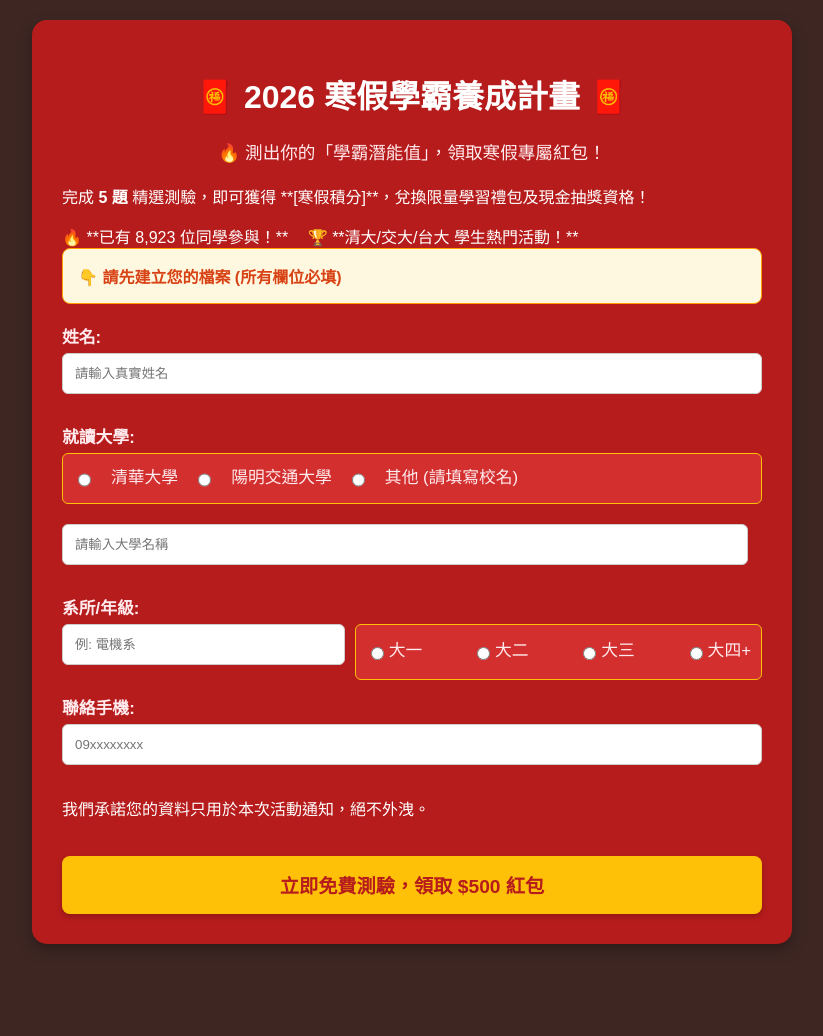
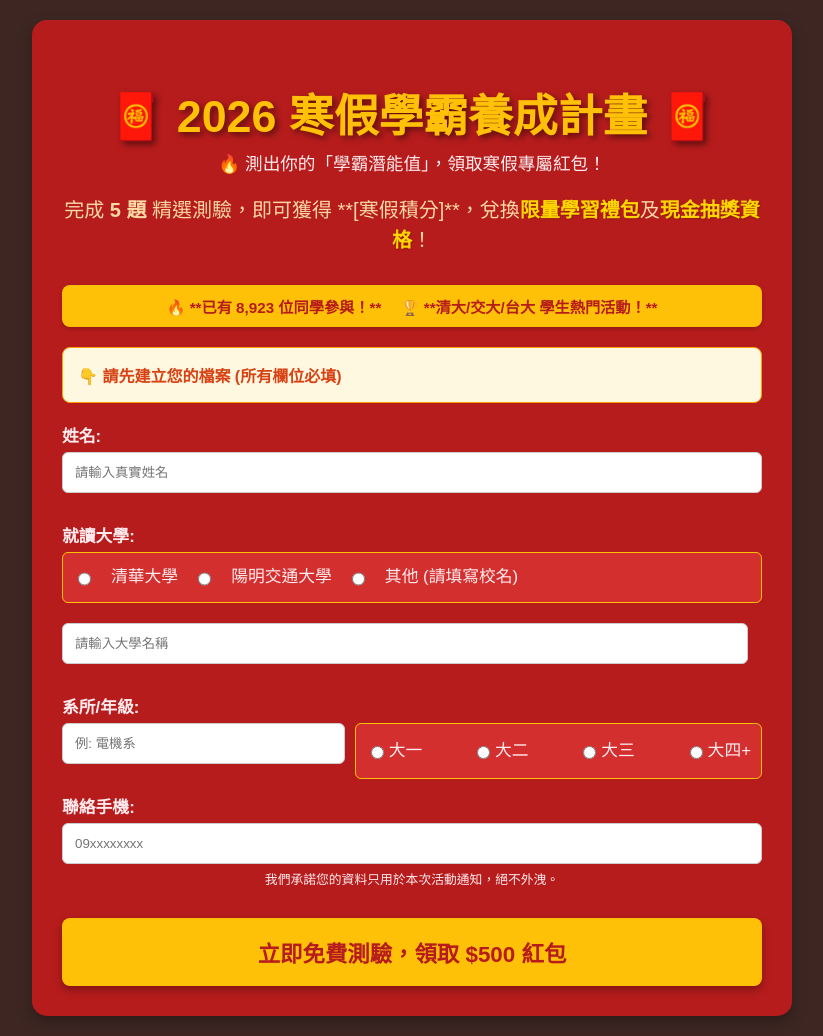
Before and after one commit to tkb0005494-lang/my-test-web, a plain HTML site: page index.html in a window 1280 px wide. Shown: the whole page, without its empty margins (228-1051 px from the left). Before the commit the page ends 964 px from the top, so only its background shows below. Drawn offline with nearby package versions, Linux system fonts and the light colour scheme.

Commit message:
Update style.css

```diff
--- a/style.css
+++ b/style.css
@@ -34,6 +34,46 @@ body {
     display: none !important;
 }
 
+/* === 視覺衝擊優化區塊 === */
+.main-title {
+    color: #FFC107;
+    font-size: 2.8em; /* 放大標題 */
+    text-shadow: 3px 3px 6px rgba(0,0,0,0.5);
+    margin-bottom: 5px;
+}
+.incentive-text {
+    text-align: center;
+    font-size: 1.25em; /* 放大誘因文字 */
+    margin-bottom: 30px;
+    color: #f9d8a3;
+    line-height: 1.5;
+}
+.highlight-gold {
+    color: #FFD700; /* 金黃色強調 */
+    font-weight: bold;
+    text-shadow: 1px 1px 2px rgba(0,0,0,0.2);
+}
+.social-proof {
+    background: #FFC107; /* 醒目的金黃色背景 */
+    color: #B71C1C;
+    padding: 10px 15px;
+    border-radius: 8px;
+    text-align: center;
+    font-weight: bold;
+    margin-bottom: 20px;
+    box-shadow: 0 2px 4px rgba(0,0,0,0.2);
+    font-size: 0.95em;
+}
+.privacy-note {
+    font-size: 0.8em;
+    color: #FFEBEE; /* 淺色，但在深紅背景上可見 */
+    margin-top: -10px; /* 緊貼手機欄位下方 */
+    margin-bottom: 20px;
+    text-align: center;
+}
+/* === 優化區塊結束 === */
+
+
 /* --- Form Styles (userInfoPage) --- */
 label {
     display: block;
@@ -61,7 +101,6 @@ input[type="tel"]:focus {
     outline: none;
 }
 
-/* === 修正部分：大學與年級選項顏色 === */
 .radio-group-container {
     display: flex;
     flex-wrap: wrap;
@@ -86,21 +125,21 @@ input[type="tel"]:focus {
     cursor: pointer;
     color: #333; /* 確保選項文字是深色 (黑色) */
 }
-/* === 修正結束 === */
 
+/* 🎯 CTA 優化：調整文案尺寸 */
 .start-btn {
     width: 100%;
-    padding: 15px;
-    margin-top: 20px;
+    padding: 18px; /* 增加點擊區域 */
+    margin-top: 10px;
     background-color: #FFC107; /* 黃金色 */
     color: #B71C1C; /* 深紅色文字 */
     border: none;
     border-radius: 8px;
-    font-size: 1.2em;
+    font-size: 1.4em; /* 放大字體 */
     font-weight: bold;
     cursor: pointer;
     transition: background-color 0.3s, transform 0.1s;
-    box-shadow: 0 3px 6px rgba(0,0,0,0.2);
+    box-shadow: 0 4px 8px rgba(0,0,0,0.3); /* 更明顯的陰影 */
 }
 
 .start-btn:hover {
```
